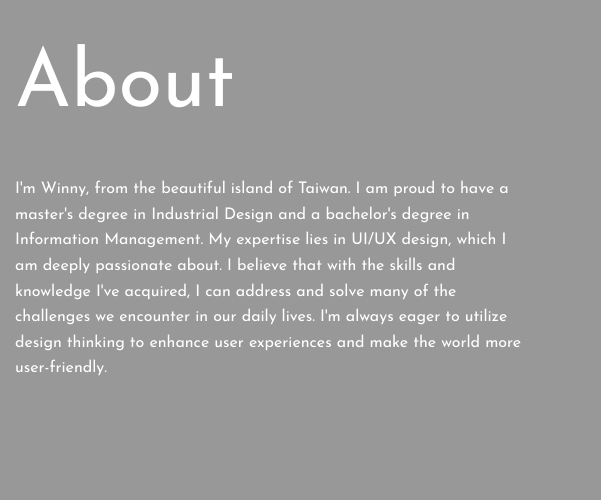
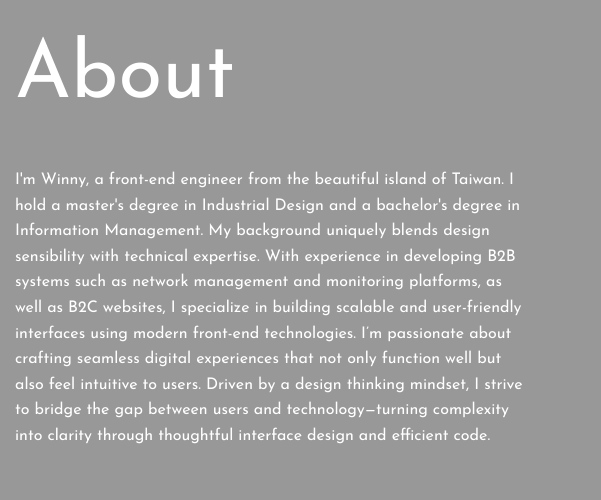
Before and after one commit to WinnyHsu/myPortfolio, a plain HTML site: page index.html in a window 1280 px wide. Shown: the part 1079-1579 px from the top of the page, 0-601 px from the left. Drawn offline with Linux system fonts and the light colour scheme; grey boxes are pictures that could not be loaded.

Commit message:
[fix] self introduction

```diff
--- a/index.html
+++ b/index.html
@@ -108,7 +108,19 @@
                         <div class="section-tittle mb-35">
                             <h2>About</h2>
                         </div>
-                        <p>I'm Winny, from the beautiful island of Taiwan. I am proud to have a master's degree in Industrial Design and a bachelor's degree in Information Management. My expertise lies in UI/UX design, which I am deeply passionate about. I believe that with the skills and knowledge I've acquired, I can address and solve many of the challenges we encounter in our daily lives. I'm always eager to utilize design thinking to enhance user experiences and make the world more user-friendly.</p>
+                        <p>I'm Winny, a front-end engineer from the beautiful island of
+                            Taiwan. I hold a master's degree in Industrial Design and a
+                            bachelor's degree in Information Management. My background
+                            uniquely blends design sensibility with technical expertise.
+                            With experience in developing B2B systems such as network
+                            management and monitoring platforms, as well as B2C websites,
+                            I specialize in building scalable and user-friendly interfaces
+                            using modern front-end technologies. I’m passionate about
+                            crafting seamless digital experiences that not only function
+                            well but also feel intuitive to users. Driven by a design
+                            thinking mindset, I strive to bridge the gap between users and
+                            technology—turning complexity into clarity through thoughtful
+                            interface design and efficient code.</p>
                     </div>
                 </div>
                 <div class="col-lg-6">
```
Also changed, not shown: works-paruko.html (+1 -2 lines).
